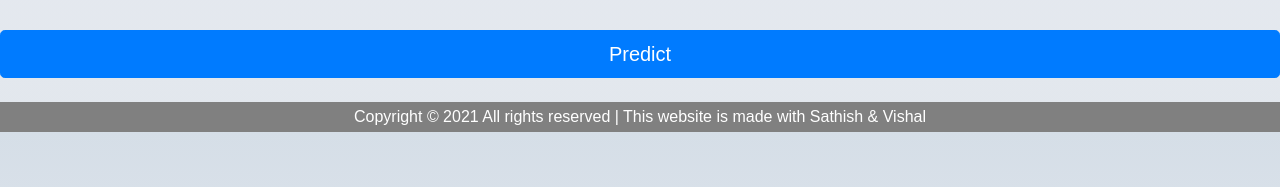
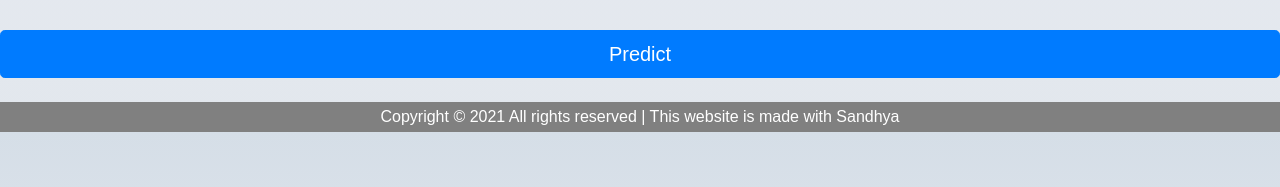
Before and after one commit to klmsathish/Heart_Disease_Prediction, a Flask app: page / in a window 1280 px wide. Shown: the part 613-800 px from the top of the page. Run offline with Flask 2, Linux system fonts and the light colour scheme; parts of the project's set-up code (start-up, migrations or seed data) failed here and were passed over; some libraries are stand-ins or nearby versions.

Commit message:
Update index.html

```diff
--- a/templates/index.html
+++ b/templates/index.html
@@ -124,7 +124,7 @@
   <br>
 </div>
 <footer>
-  <center>Copyright © 2021 All rights reserved | This website is made with Sathish & Vishal</center>
+  <center>Copyright © 2021 All rights reserved | This website is made with Sandhya</center>
 </footer>
 
 
```
